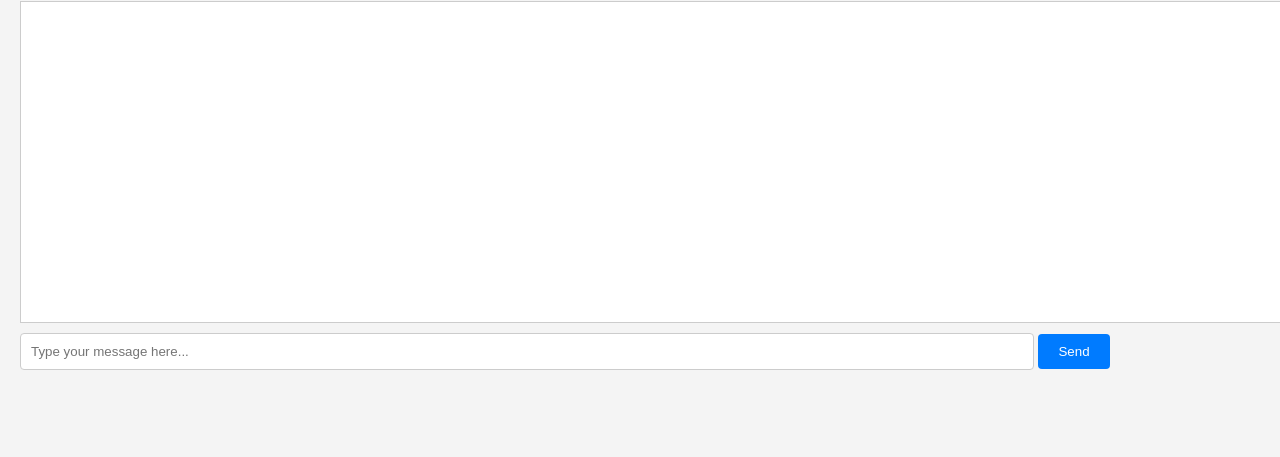
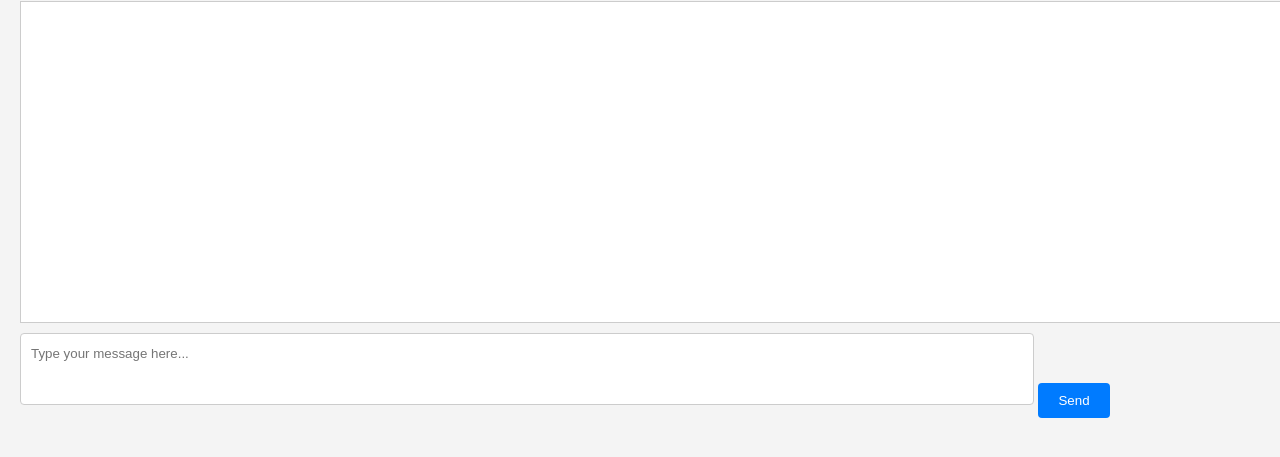
Before and after one commit to afpsaros/llm_app, a plain HTML site: page index.html in a window 1280 px wide. Shown: the part 67-524 px from the top of the page. Drawn offline with Linux system fonts and the light colour scheme.

Commit message:
Update index.html

```diff
--- a/index.html
+++ b/index.html
@@ -20,10 +20,14 @@
         }
         #inputBox {
             width: 80%;
+            height: 50px;  /* Ensures the textarea has sufficient height */
             padding: 10px;
             margin-top: 10px;
             border: 1px solid #ccc;
             border-radius: 4px;
+            resize: none;  /* Prevents manual resizing */
+            line-height: 1.5;  /* Makes text easier to read */
+            font-family: Arial, sans-serif;
         }
         #sendButton {
             padding: 10px 20px;
@@ -42,9 +46,9 @@
 <body>
     <h2>Chat with LLM</h2>
     <div id="chatbox"></div>
-    <input type="text" id="inputBox" placeholder="Type your message here..." />
+    <textarea id="inputBox" placeholder="Type your message here..."></textarea>
     <button id="sendButton">Send</button>
 
-    <script src="chat.js"></script>
+    <script src="{{ url_for('static', filename='chat.js') }}"></script>
 </body>
 </html>
```
